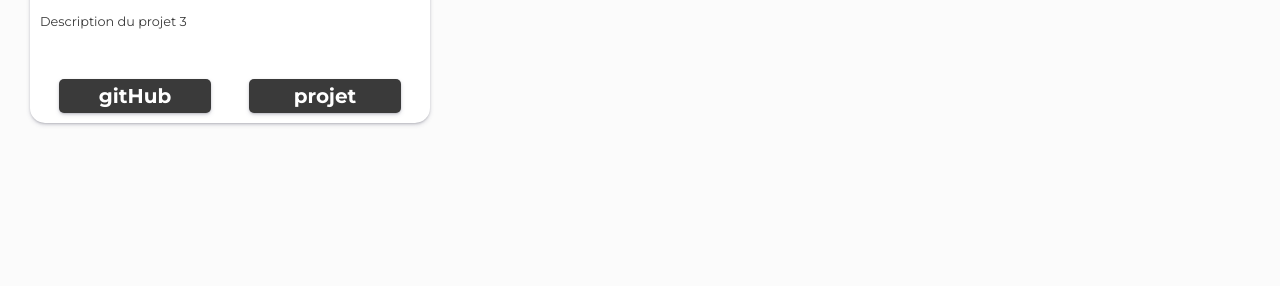
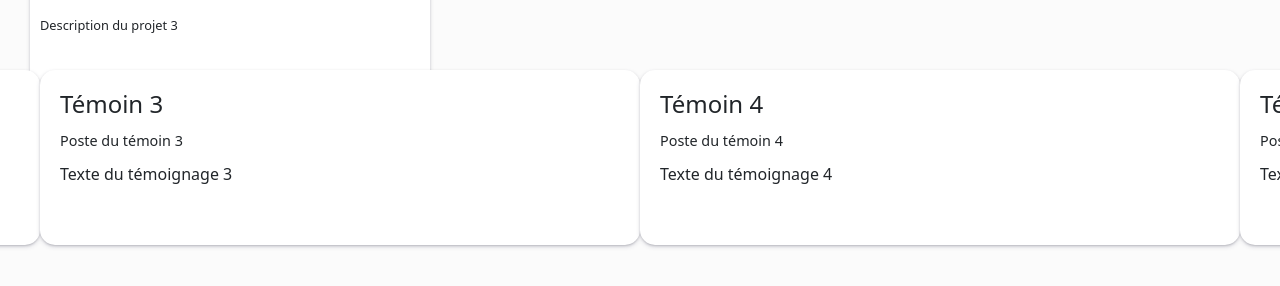
Before and after one commit to NMoumy/portfolio-moumy, a Next.js app: page / in a window 1280 px wide. Shown: the part 2486-2772 px from the top of the page. Built offline with nearby package versions, Linux system fonts and the light colour scheme.

Commit message:
suppresion du carrousel non fonctionnel

```diff
--- a/package.json
+++ b/package.json
@@ -13,10 +13,12 @@
     "@emotion/styled": "^11.11.0",
     "@mui/icons-material": "^5.14.19",
     "@mui/material": "^5.14.19",
+    "bootstrap": "^5.3.2",
     "next": "14.0.3",
-    "pure-react-carousel": "^1.30.1",
     "react": "^18.2.0",
+    "react-bootstrap": "^2.9.1",
     "react-dom": "^18.2.0",
+    "react-responsive-carousel": "^3.2.23",
     "sass": "^1.69.5",
     "tailwindcss": "^3.3.5"
   },
--- a/src/app/composants/temoignagesCarousel.tsx
+++ b/src/app/composants/temoignagesCarousel.tsx
@@ -1,26 +1,15 @@
-import { CarouselProvider, Slider, Slide, ButtonBack, ButtonNext } from 'pure-react-carousel';
-import 'pure-react-carousel/dist/react-carousel.es.css';
+import React from 'react';
 import UnTemoignage from './unTemoignage';
 import temoignagesData from '../../../data/temoignages.json';
 
 export default function TemoignagesCarousel() {
   return (
-    <CarouselProvider
-      naturalSlideWidth={100}
-      naturalSlideHeight={125}
-      totalSlides={temoignagesData.length}
-      isPlaying={true}
-      interval={5000}
-    >
-      <Slider>
-        {temoignagesData.map((temoignage, index) => (
-          <Slide index={index} key={index}>
-            <UnTemoignage temoignage={temoignage} />
-          </Slide>
-        ))}
-      </Slider>
-      <ButtonBack>Back</ButtonBack>
-      <ButtonNext>Next</ButtonNext>
-    </CarouselProvider>
+    <div className='les-temoignages'>
+      {temoignagesData.map((temoignage) => (
+        <div key={temoignage.nom}>
+          <UnTemoignage temoignage={temoignage} />
+        </div>
+      ))}
+    </div>
   );
 }
--- a/src/app/composants/unTemoignage.tsx
+++ b/src/app/composants/unTemoignage.tsx
@@ -11,6 +11,7 @@ interface UnTemoignageProps {
 }
 
 const UnTemoignage: React.FC<UnTemoignageProps> = ({ temoignage }) => {
+  console.log('Temoignage:', temoignage);
   return (
     <div className='unTemoignage'>
       <h2 className='nom-temoignant'>{temoignage.nom}</h2>
--- a/src/app/layout.tsx
+++ b/src/app/layout.tsx
@@ -1,5 +1,6 @@
 import type { Metadata } from 'next'
 import './styles/globals.scss'
+import 'bootstrap/dist/css/bootstrap.min.css';
 import Entete from './composants/entete'
 import Footer from './composants/footer'
 
--- a/src/app/page.tsx
+++ b/src/app/page.tsx
@@ -51,9 +51,7 @@ export default function Accueil() {
 
       <section className='section-teimoignage'>
         <h1>Témoignages sur mes competences</h1>
-        <div className='les-temoignages'>
-          {/* <TemoignagesCarousel /> */}
-        </div>
+        <TemoignagesCarousel />
       </section>
 
     </main>
```
Also changed, not shown: 1 other file (tests, documents, lock files or other folders).
